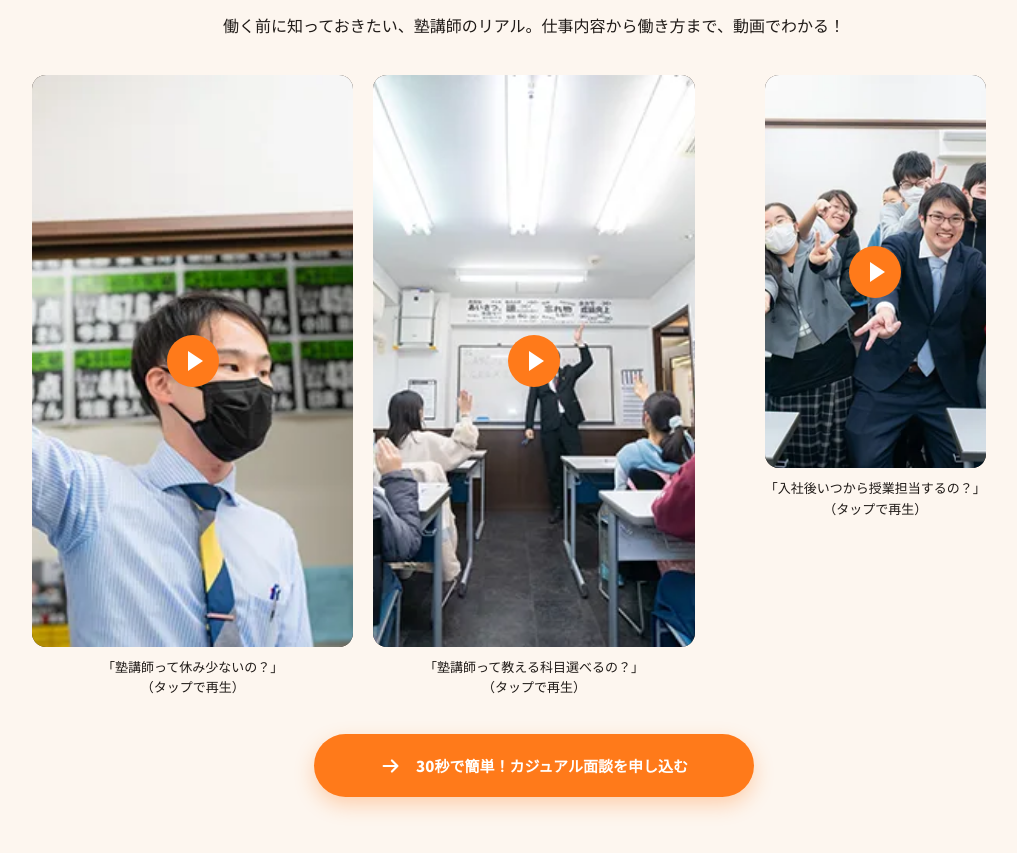
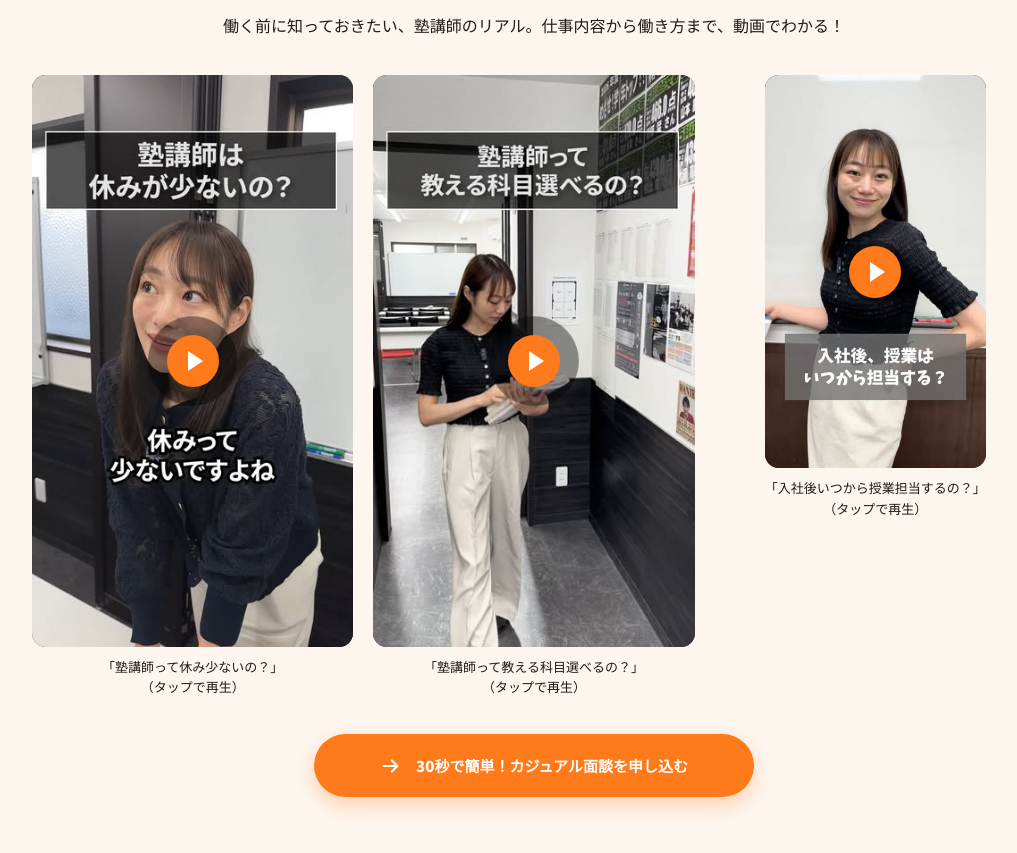
Before and after one commit to koki-tanaka-ops/brest-recruit-lp-proto, a plain HTML site: page c-demo/lp/index.html in a window 1280 px wide. Shown: the part 2112-2965 px from the top of the page, without its empty margins (106-1123 px from the left). Drawn offline with Linux system fonts and the light colour scheme.

Commit message:
C案のデモ：動画の表紙を実際のリールのサムネに差し替え
Co-Authored-By: Claude Sonnet 5.5 <noreply@anthropic.com>

```diff
--- a/c-demo/lp/index.html
+++ b/c-demo/lp/index.html
@@ -137,19 +137,19 @@
         <div class="movie__grid">
         <div class="movie__item">
           <button class="movie-lazy__item" type="button" data-ig="https://www.instagram.com/reel/DfE8peoujLp/" aria-label="動画1を再生">
-            <img src="images/photos/culture-03.webp" alt="" loading="lazy"><span class="movie-lazy__play"></span>
+            <img src="images/photos/reel-1.jpg" alt="" loading="lazy"><span class="movie-lazy__play"></span>
           </button>
           <p class="movie__cap">「塾講師って休み少ないの？」<br>（タップで再生）</p>
         </div>
         <div class="movie__item">
           <button class="movie-lazy__item" type="button" data-ig="https://www.instagram.com/reel/DeRcwZfujD7/" aria-label="動画2を再生">
-            <img src="images/photos/culture-02.webp" alt="" loading="lazy"><span class="movie-lazy__play"></span>
+            <img src="images/photos/reel-2.jpg" alt="" loading="lazy"><span class="movie-lazy__play"></span>
           </button>
           <p class="movie__cap">「塾講師って教える科目選べるの？」<br>（タップで再生）</p>
         </div>
         <div class="movie__item">
           <button class="movie-lazy__item" type="button" data-ig="https://www.instagram.com/reel/DcdiwpaP3jq/" aria-label="動画3を再生">
-            <img src="images/photos/culture-01.webp" alt="" loading="lazy"><span class="movie-lazy__play"></span>
+            <img src="images/photos/reel-3.jpg" alt="" loading="lazy"><span class="movie-lazy__play"></span>
           </button>
           <p class="movie__cap">「入社後いつから授業担当するの？」<br>（タップで再生）</p>
         </div>
```
Also changed, not shown: c-demo/lp/images/photos/reel-1.jpg (added), c-demo/lp/images/photos/reel-2.jpg (added), c-demo/lp/images/photos/reel-3.jpg (added).
